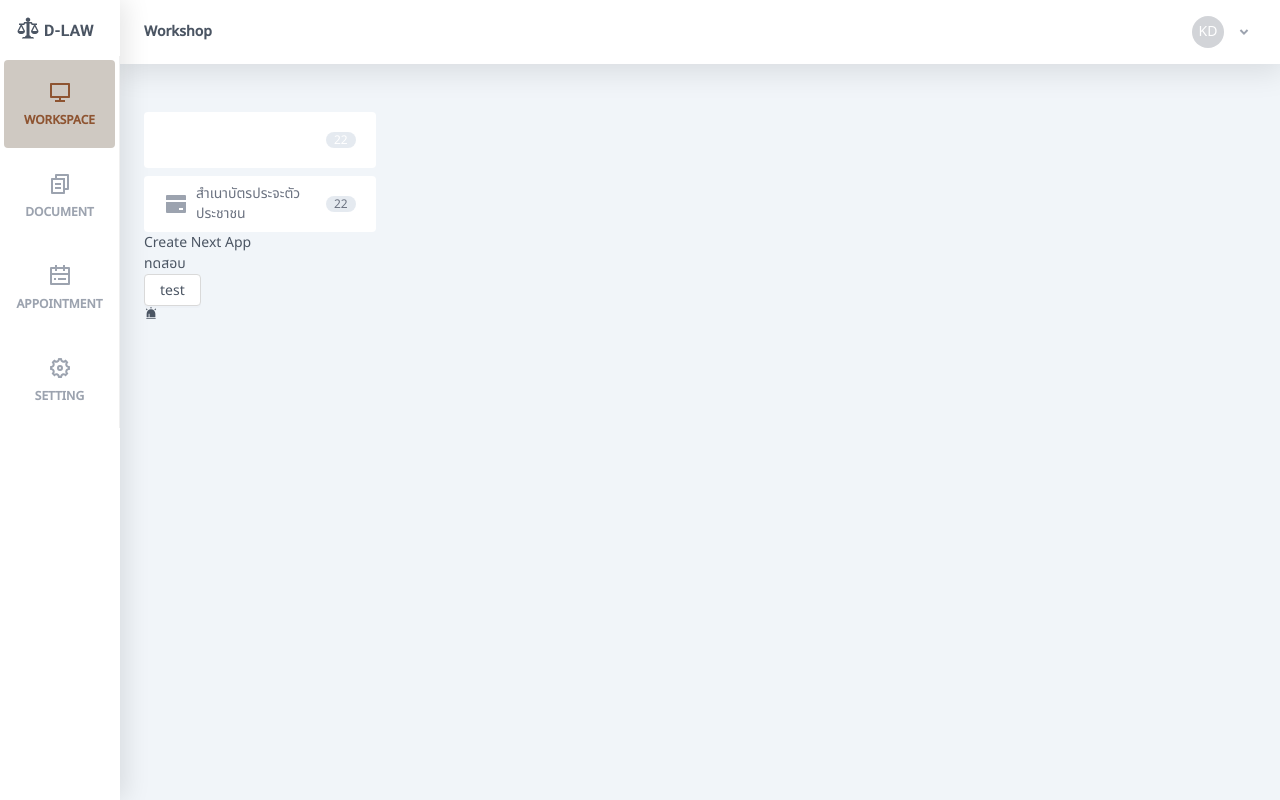
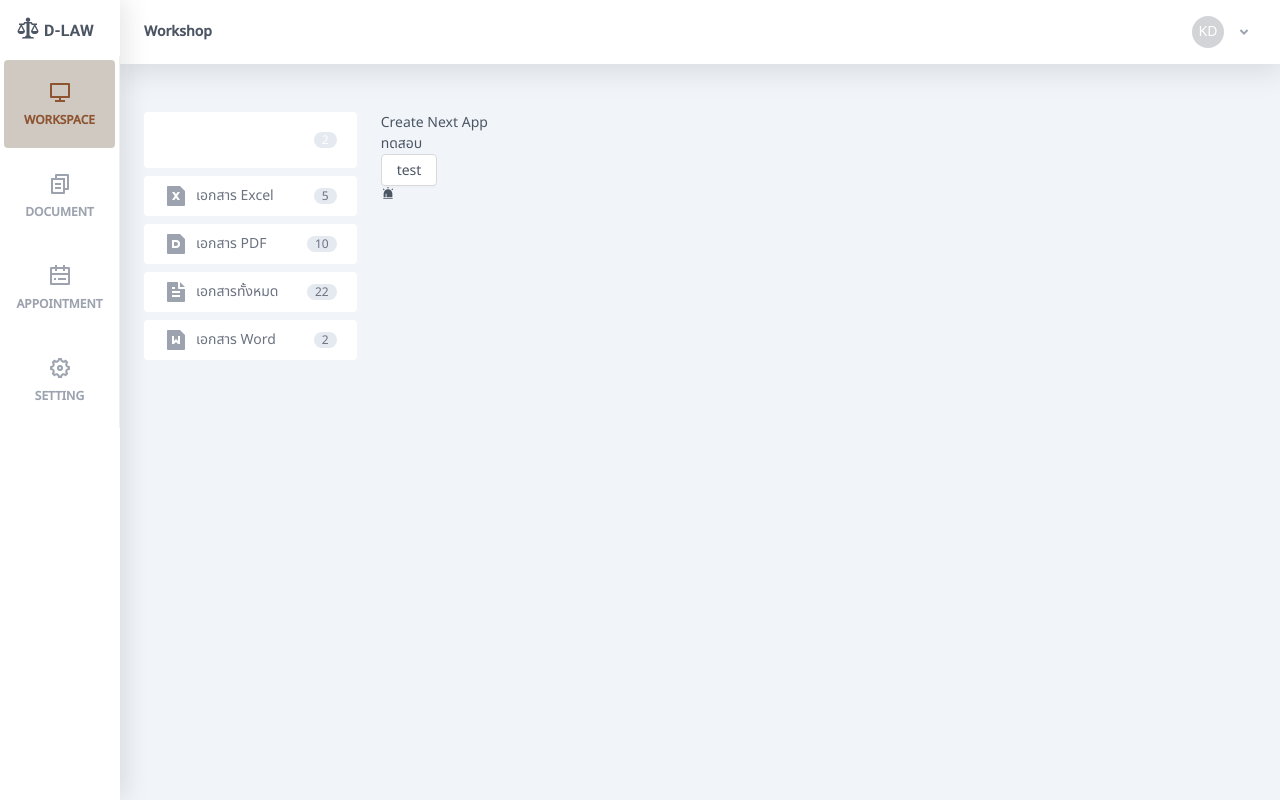
Before and after one commit to UnkAtreus/d-law-fe, a Next.js app: page / in a window 1280 px wide. Built offline with nearby package versions, Linux system fonts and the light colour scheme; no server answers.

Commit message:
:necktie: (update tags type)

```diff
--- a/src/pages/index.tsx
+++ b/src/pages/index.tsx
@@ -8,7 +8,13 @@ import { Button, Col, Row } from 'antd';
 import { NextPage } from 'next';
 
 import { AiFillAlert } from 'react-icons/ai';
-import { RiBankCardFill } from 'react-icons/ri';
+import {
+    RiBankCardFill,
+    RiFileExcelFill,
+    RiFilePdfFill,
+    RiFileTextFill,
+    RiFileWordFill,
+} from 'react-icons/ri';
 
 const Home: NextPage = () => {
     const { data, isLoading } = guidelineService.getData('1');
@@ -16,18 +22,36 @@ const Home: NextPage = () => {
     const Tags: ITag[] = [
         {
             key: 'tag_1',
-            name: 'สำเนาบัตรประจะตัวประชาชน',
+            name: 'สำเนาบัตรประจำตัวประชาชน',
             icon: <RiBankCardFill className="icon" />,
-            value: '22',
+            value: '2',
             onClick: () => {
                 console.log(`test`);
             },
         },
         {
             key: 'tag_2',
-            name: 'สำเนาบัตรประจะตัวประชาชน',
-            icon: <RiBankCardFill className="icon" />,
+            name: 'เอกสาร Excel',
+            icon: <RiFileExcelFill className="icon" />,
+            value: '5',
+        },
+        {
+            key: 'tag_3',
+            name: 'เอกสาร PDF',
+            icon: <RiFilePdfFill className="icon" />,
+            value: '10',
+        },
+        {
+            key: 'tag_4',
+            name: 'เอกสารทั้งหมด',
+            icon: <RiFileTextFill className="icon" />,
             value: '22',
+        },
+        {
+            key: 'tag_5',
+            name: 'เอกสาร Word',
+            icon: <RiFileWordFill className="icon" />,
+            value: '2',
         },
     ];
 
@@ -38,17 +62,18 @@ const Home: NextPage = () => {
     return (
         <>
             <BaseLayout>
-                <Row>
+                <Row gutter={24}>
                     <Col span={5}>
                         <BaseTag items={Tags} defaultTag="tag_1" />
                     </Col>
-                    <Col></Col>
+                    <Col>
+                        <h1>Create Next App</h1>
+                        <h1>ทดสอบ</h1>
+                        <Button onClick={BaseModal.delete}>test</Button>
+                        <AiFillAlert />
+                        <div className="text-red-500">{data && data.name}</div>
+                    </Col>
                 </Row>
-                <h1>Create Next App</h1>
-                <h1>ทดสอบ</h1>
-                <Button onClick={BaseModal.delete}>test</Button>
-                <AiFillAlert />
-                <div className="text-red-500">{data && data.name}</div>
             </BaseLayout>
         </>
     );
```
